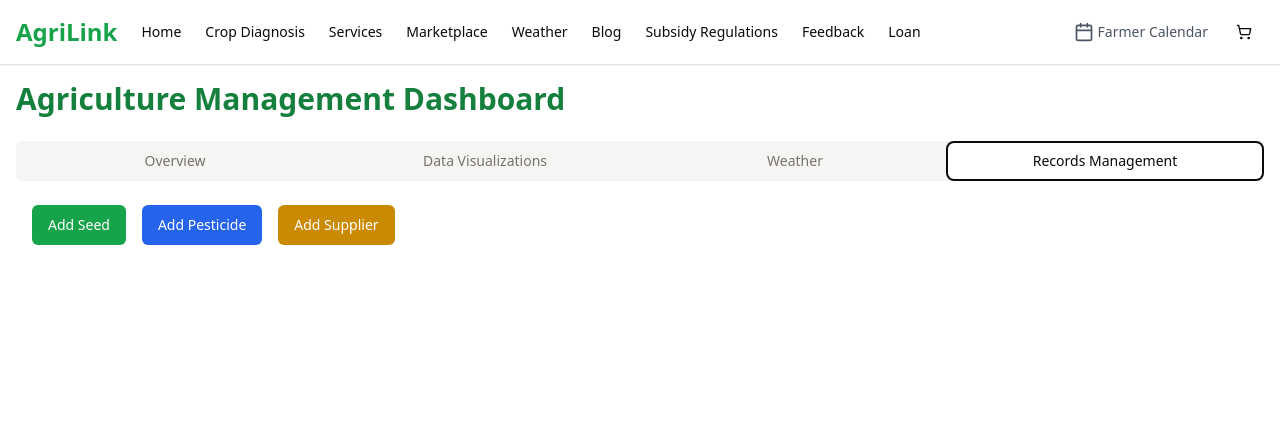
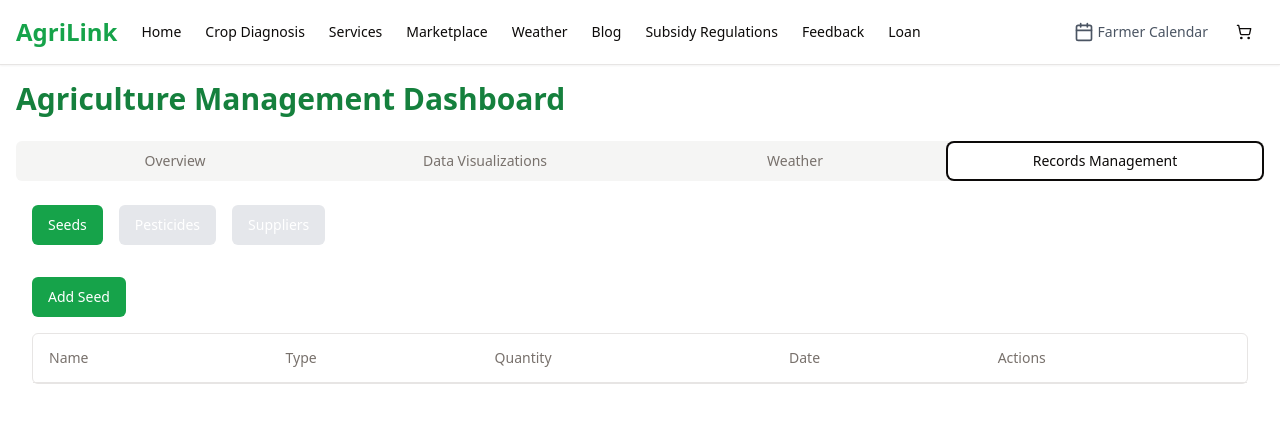
Before and after one commit to Junaid059/AgriLink-Complete-Frontend-, a React (Vite) app in the folder Frontend/: page /Management in a window 1280 px wide. Both pictures are taken after a click on the tab "Records Management". Shown: the top 422 px of the page. Built offline with nearby package versions, Linux system fonts and the light colour scheme.

Commit message:
handle supplier seed pesticide seprately updating  frontend

```diff
--- a/Frontend/src/Comps/AdminPanel/Management/RecordsManagement.jsx
+++ b/Frontend/src/Comps/AdminPanel/Management/RecordsManagement.jsx
@@ -19,7 +19,7 @@ import {
 import { Trash2 } from 'lucide-react';
 
 function RecordsManagement() {
-  const [activeForm, setActiveForm] = useState('');
+  const [activeTab, setActiveTab] = useState('seed'); // Tracks the active tab
   const [seedRecords, setSeedRecords] = useState([]);
   const [pesticideRecords, setPesticideRecords] = useState([]);
   const [supplierRecords, setSupplierRecords] = useState([]);
@@ -48,8 +48,17 @@ function RecordsManagement() {
 
   const [isDialogOpen, setIsDialogOpen] = useState(false);
 
-  const handleAddSeed = () => {
+  // Handle adding records based on the active tab
+  const handleAddRecord = () => {
+    if (activeTab === 'seed') {
       setSeedRecords([...seedRecords, formData]);
+    } else if (activeTab === 'pesticide') {
+      setPesticideRecords([...pesticideRecords, formData]);
+    } else if (activeTab === 'supplier') {
+      setSupplierRecords([...supplierRecords, formData]);
+    }
+
+    // Clear form and close dialog
     setFormData({
       seedId: '',
       name: '',
@@ -72,63 +81,10 @@ function RecordsManagement() {
       contact_email: '',
       rating: '',
     });
-    setIsDialogOpen(false);  // Close the dialog after saving
+    setIsDialogOpen(false);
   };
 
-  const handleAddPesticide = () => {
-    setPesticideRecords([...pesticideRecords, formData]);
-    setFormData({
-      seedId: '',
-      name: '',
-      type: '',
-      description: '',
-      cropType: '',
-      quantity: '',
-      unit: '',
-      dateOfPurchase: '',
-      origin: '',
-      isCertified: false,
-      supplierId: '',
-      pesticideId: '',
-      expiryDate: '',
-      compliance: false,
-      usageInstructions: '',
-      supplier_id: '',
-      address: '',
-      contact_phone: '',
-      contact_email: '',
-      rating: '',
-    });
-    setIsDialogOpen(false);  // Close the dialog after saving
-  };
-
-  const handleAddSupplier = () => {
-    setSupplierRecords([...supplierRecords, formData]);
-    setFormData({
-      seedId: '',
-      name: '',
-      type: '',
-      description: '',
-      cropType: '',
-      quantity: '',
-      unit: '',
-      dateOfPurchase: '',
-      origin: '',
-      isCertified: false,
-      supplierId: '',
-      pesticideId: '',
-      expiryDate: '',
-      compliance: false,
-      usageInstructions: '',
-      supplier_id: '',
-      address: '',
-      contact_phone: '',
-      contact_email: '',
-      rating: '',
-    });
-    setIsDialogOpen(false);  // Close the dialog after saving
-  };
-
+  // Handle deleting records
   const handleDeleteRecord = (index, type) => {
     if (type === 'seed') {
       const updatedRecords = [...seedRecords];
@@ -147,48 +103,133 @@ function RecordsManagement() {
 
   return (
     <div className="space-y-8 p-4">
-      <div className="flex justify-between items-center">
+      {/* Tab Navigation */}
       <div className="flex space-x-4">
         <Button
-            onClick={() => {
-              setActiveForm('seed');
-              setIsDialogOpen(true);
-            }}
+          className={`${activeTab === 'seed' ? 'bg-green-600' : 'bg-gray-200'
+            } text-white hover:bg-green-700`}
+          onClick={() => setActiveTab('seed')}
+        >
+          Seeds
+        </Button>
+        <Button
+          className={`${activeTab === 'pesticide' ? 'bg-blue-600' : 'bg-gray-200'
+            } text-white hover:bg-blue-700`}
+          onClick={() => setActiveTab('pesticide')}
+        >
+          Pesticides
+        </Button>
+        <Button
+          className={`${activeTab === 'supplier' ? 'bg-yellow-600' : 'bg-gray-200'
+            } text-white hover:bg-yellow-700`}
+          onClick={() => setActiveTab('supplier')}
+        >
+          Suppliers
+        </Button>
+      </div>
+
+      {/* Tab Content */}
+      <div className="mt-6">
+        <div className="flex justify-between items-center mb-4">
+          <Button
+            onClick={() => setIsDialogOpen(true)}
             className="bg-green-600 hover:bg-green-700 text-white"
           >
-            Add Seed
+            Add {activeTab.charAt(0).toUpperCase() + activeTab.slice(1)}
           </Button>
+        </div>
+
+        {/* Table for each type */}
+        <div className="rounded-md border">
+          <Table>
+            <TableHeader>
+              <TableRow>
+                <TableHead>Name</TableHead>
+                <TableHead>Type</TableHead>
+                <TableHead>Quantity</TableHead>
+                <TableHead>Date</TableHead>
+                <TableHead>Actions</TableHead>
+              </TableRow>
+            </TableHeader>
+            <TableBody>
+              {
+                activeTab === 'supplier' ? (
+                  supplierRecords.map((record, index) => (
+                    <TableRow key={index}>
+                      <TableCell>{record.supplierId}</TableCell>
+                      <TableCell>{record.name}</TableCell>
+                      <TableCell>{record.contact_phone}</TableCell>
+                      <TableCell>{record.contact_email}</TableCell>
+                      <TableCell>{record.rating}</TableCell>
+                      <TableCell>
                         <Button
-            onClick={() => {
-              setActiveForm('pesticide');
-              setIsDialogOpen(true);
-            }}
-            className="bg-blue-600 hover:bg-blue-700 text-white"
+                          variant="outline"
+                          size="icon"
+                          onClick={() => handleDeleteRecord(index, activeTab)}
+                          className="text-red-500"
                         >
-            Add Pesticide
+                          <Trash2 className="h-4 w-4" />
                         </Button>
+                      </TableCell>
+                    </TableRow>
+                  ))
+                ) : activeTab === 'pesticide' ? (
+                  pesticideRecords.map((record, index) => (
+                    <TableRow key={index}>
+                      <TableCell>{record.name}</TableCell>
+                      <TableCell>{record.type}</TableCell>
+                      <TableCell>{record.quantity}</TableCell>
+                      <TableCell>{record.dateOfPurchase || record.expiryDate || ''}</TableCell>
+                      <TableCell>
                         <Button
-            onClick={() => {
-              setActiveForm('supplier');
-              setIsDialogOpen(true);
-            }}
-            className="bg-yellow-600 hover:bg-yellow-700 text-white"
+                          variant="outline"
+                          size="icon"
+                          onClick={() => handleDeleteRecord(index, activeTab)}
+                          className="text-red-500"
                         >
-            Add Supplier
+                          <Trash2 className="h-4 w-4" />
                         </Button>
+                      </TableCell>
+                    </TableRow>
+                  ))
+                ) : (
+                  seedRecords.map((record, index) => (
+                    <TableRow key={index}>
+                      <TableCell>{record.name}</TableCell>
+                      <TableCell>{record.type}</TableCell>
+                      <TableCell>{record.quantity}</TableCell>
+                      <TableCell>{record.dateOfPurchase || record.expiryDate || ''}</TableCell>
+                      <TableCell>
+                        <Button
+                          variant="outline"
+                          size="icon"
+                          onClick={() => handleDeleteRecord(index, activeTab)}
+                          className="text-red-500"
+                        >
+                          <Trash2 className="h-4 w-4" />
+                        </Button>
+                      </TableCell>
+                    </TableRow>
+                  ))
+                )
+              }
+            </TableBody>
+
+          </Table>
         </div>
       </div>
 
+      {/* Dialog for adding records */}
       {isDialogOpen && (
         <Dialog open={isDialogOpen} onOpenChange={setIsDialogOpen}>
           <DialogContent>
             <DialogHeader>
               <DialogTitle>
-                Add New {activeForm.charAt(0).toUpperCase() + activeForm.slice(1)}
+                Add New {activeTab.charAt(0).toUpperCase() + activeTab.slice(1)}
               </DialogTitle>
             </DialogHeader>
             <div className="grid gap-4 py-4">
-              {activeForm === 'seed' && (
+              {activeTab === 'seed' && (
                 <>
                   <Input
                     placeholder="Seed ID"
@@ -247,7 +288,7 @@ function RecordsManagement() {
                 </>
               )}
 
-              {activeForm === 'pesticide' && (
+              {activeTab === 'pesticide' && (
                 <>
                   <Input
                     placeholder="Pesticide ID"
@@ -262,15 +303,9 @@ function RecordsManagement() {
                     className="border p-2 rounded"
                   />
                   <Input
-                    placeholder="Type"
+                    placeholder="Type (Herbicide/Insecticide)"
                     value={formData.type}
                     onChange={(e) => setFormData({ ...formData, type: e.target.value })}
-                    className="border p-2 rounded"
-                  />
-                  <Input
-                    placeholder="Description"
-                    value={formData.description}
-                    onChange={(e) => setFormData({ ...formData, description: e.target.value })}
                     className="border p-2 rounded"
                   />
                   <Input
@@ -309,10 +344,16 @@ function RecordsManagement() {
                     onChange={(e) => setFormData({ ...formData, usageInstructions: e.target.value })}
                     className="border p-2 rounded"
                   />
+                  <Input
+                    placeholder="Supplier ID"
+                    value={formData.supplierId}
+                    onChange={(e) => setFormData({ ...formData, supplierId: e.target.value })}
+                    className="border p-2 rounded"
+                  />
                 </>
               )}
 
-              {activeForm === 'supplier' && (
+              {activeTab === 'supplier' && (
                 <>
                   <Input
                     placeholder="Supplier ID"
@@ -363,11 +404,7 @@ function RecordsManagement() {
               </Button>
               <Button
                 className="bg-blue-600 hover:bg-blue-700 text-white"
-                onClick={() => {
-                  if (activeForm === 'seed') handleAddSeed();
-                  if (activeForm === 'pesticide') handleAddPesticide();
-                  if (activeForm === 'supplier') handleAddSupplier();
-                }}
+                onClick={handleAddRecord}
               >
                 Save
               </Button>
```
Lines whose indentation alone changed are shown as unchanged.
